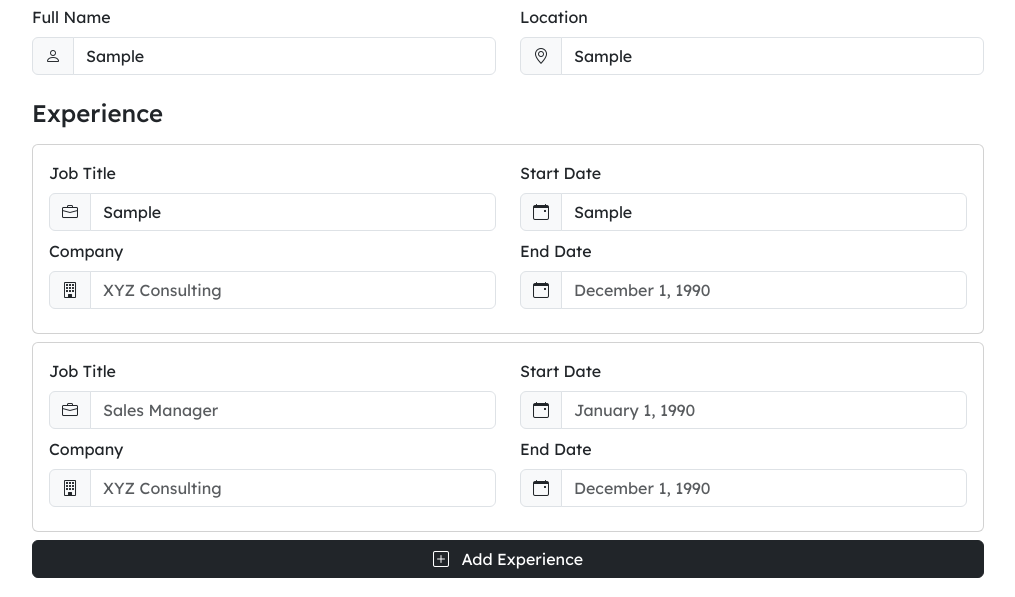
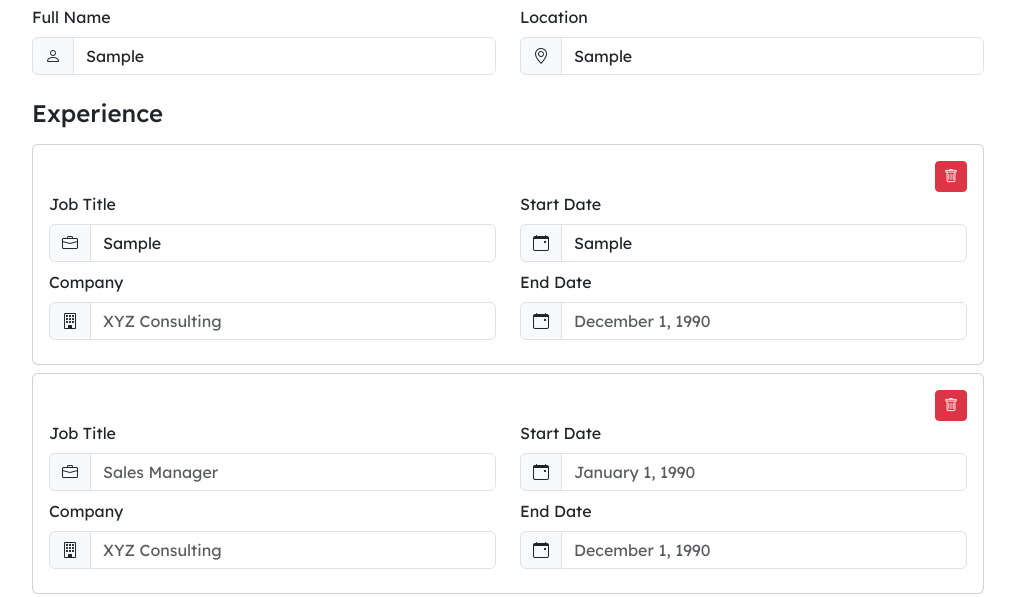
Before and after one commit to samuelms21/fe-jquery-capstone, a website: page index.html in a window 1280 px wide. Both pictures are taken after typing "name@example.com", "Sample", "Sample", "Sample", "Sample", "Sample" into the empty fields and a click on the button "Add Experience". Shown: the part 179-776 px from the top of the page, without its empty margins (132-1147 px from the left). Drawn offline with nearby package versions, Linux system fonts and the light colour scheme.

Commit message:
add delete function to experience

```diff
--- a/app.js
+++ b/app.js
@@ -1,11 +1,24 @@
-var emptyExpObj = {
-    jobTitle: null,
-    companyName: null,
-    jobStartDate: null,
-    jobEndDate: null,
-};
+class Experience {
+    constructor(_id, _jobTitle, _companyName, _jobStartDate, _jobEndDate) {
+        this.id = _id;
+        this.jobTitle = _jobTitle;
+        this.companyName = _companyName;
+        this.jobStartDate = _jobStartDate;
+        this.jobEndDate = _jobEndDate;
+    }
+}
+
+var emptyExpObj = new Experience(0, null, null, null, null);
+// var emptyExpObj = {
+//     id: 0,
+//     jobTitle: null,
+//     companyName: null,
+//     jobStartDate: null,
+//     jobEndDate: null,
+// };
 
 var emptyEduObj = {
+    id: 0,
     institutionName: null,
     eduStartDate: null,
     eduEndDate: null,
@@ -16,8 +29,6 @@ var emptyEduObj = {
 let experience = [emptyExpObj];
 let education = [emptyEduObj];
 let skills = ["Python", "MySQL", "C++"];
-// let skills = ["Python", "MySQL", "C++", "Java", "Angular"];
-// console.log(experience);
 
 function deleteSkill(skillName) {
     let skillIdx = skills.indexOf(skillName);
@@ -30,9 +41,9 @@ function deleteSkill(skillName) {
         // Reset text input in dialog
         $("#skillNameInput").val(null);
     }
+}
 
-    // console.log(skills);
-}
+function deleteExperience(expIndex) {}
 
 $(function() {
     // When DOM is fully loaded
@@ -72,7 +83,11 @@ $(function() {
     $("#addExperienceBtn").on("click", function() {
         let nextIdx = experience.length;
         let nextElementId = `expCard_${nextIdx}`;
-        experience.push(emptyExpObj);
+
+        let expObj = new Experience(nextIdx, null, null, null, null);
+        expObj.id = nextIdx;
+
+        experience.push(expObj);
 
         let newExpCardElement;
         newExpCardElement = $("<div>");
@@ -82,6 +97,28 @@ $(function() {
         let expCardBody;
         expCardBody = $("<div>");
         expCardBody.addClass("card-body");
+
+        // Create Delete experience card button
+        let buttonRow = $("<div>").addClass(["row", "d-flex", "justify-content-end"]);
+        let buttonCol = $("<div>").addClass(["col", "col-2", "d-flex", "justify-content-end"]);
+        let deleteButton = $("<button>").attr("type", "button").attr("data-experience-id", nextIdx).addClass(["btn", "btn-danger", "btn-sm", "btn-delete-exp"]);
+        let deleteBtnIcon = $("<i>").addClass(["bi", "bi-trash"]);
+
+        deleteButton.append(deleteBtnIcon);
+        buttonCol.append(deleteButton);
+        buttonRow.append(buttonCol);
+
+        deleteButton.on("click", function() {
+            var experienceId = $(this).attr("data-experience-id");
+            var expInstance = experience.filter(obj => obj.id == experienceId)[0];
+
+            if (expInstance != undefined) {
+                experience.splice(nextIdx, 1);
+                $(`#expCard_${experienceId}`).remove();
+            } else {
+                console.log(`Experience with ID of ${experienceId} not found`);
+            }
+        });
 
         // Create Upper Row of card-body
         let upperRow = $("<div>").addClass(["row", "mb-2"]);
@@ -152,6 +189,7 @@ $(function() {
         bottomRow.append(bottomFirstCol);
         bottomRow.append(bottomSecondCol);
 
+        expCardBody.append(buttonRow);
         expCardBody.append(upperRow);
         expCardBody.append(bottomRow);
         newExpCardElement.append(expCardBody);
@@ -187,6 +225,10 @@ $(function() {
     $("#addEducationBtn").on("click", function() {
         let nextIdx = education.length;
         let nextElementId = `eduCard_${nextIdx}`;
+
+        let eduObj = emptyEduObj;
+        eduObj.id = nextIdx;
+
         education.push(emptyEduObj);
 
         let newEduCardElement;
@@ -419,4 +461,39 @@ $(function() {
         // Open dialog
         addSkillsDialog.dialog("open");
     });
+
+    // Initialize DELETE EXPERIENCE buttons
+    $('.btn-delete-exp').each(function(index, button) {
+        $(button).on("click", function() {
+            var experienceId = $(this).attr("data-experience-id");
+
+            // Filter out from 'experiences' array
+            var expInstance = experience.filter(obj => obj.id == experienceId)[0];
+
+            // DEBUG
+            // console.log(experience);
+            // console.log(expInstance);
+
+            if (expInstance != undefined) {
+                // DEBUG
+                // console.log(expInstance);
+                // console.log(typeof expInstance);
+                // console.log(`INDEX: ${index}`);
+
+                // Delete item from array
+                // console.log("BEFORE DELETING ITEM");
+                // console.log(experience);
+
+                experience.splice(index, 1);
+
+                // console.log("AFTER DELETING ITEM");
+                // console.log(experience);
+
+                // Delete experience card element
+                $(`#expCard_${experienceId}`).remove();
+            } else {
+                console.log(`Experience with ID of ${experienceId} not found`);
+            }
+        });
+    });
 });
--- a/index.html
+++ b/index.html
@@ -62,6 +62,15 @@
         <h4 class="mt-4 mb-3">Experience</h4>
         <div class="card mb-2" id="expCard_0">
           <div class="card-body">
+            <!-- DELETE Experience Button -->
+            <div class="row d-flex justify-content-end">
+              <div class="col col-2 d-flex justify-content-end">
+                <button type="button" class="btn btn-danger btn-sm btn-delete-exp" data-experience-id="0">
+                  <i class="bi bi-trash"></i>
+                </button>
+              </div>
+            </div>
+            <!-- DELETE Experience Button -->
             <div class="row mb-2">
               <!-- Job Title -->
               <div class="col col-sm-6">
```
